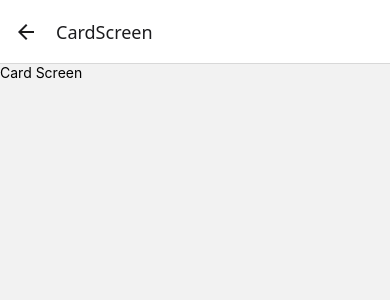
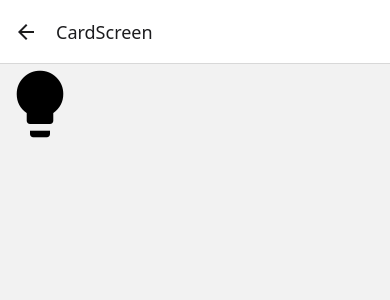
Before and after one commit to abidroid/ReactNativeAsyncStorage, a React Native app: screen /CardScreen in a window 390 px wide. Shown: the top 300 px of the page. Built offline with nearby package versions, Linux system fonts and the light colour scheme.

Commit message:
card design

```diff
--- a/screens/CardScreen.js
+++ b/screens/CardScreen.js
@@ -1,13 +1,22 @@
 import {View, Text} from 'react-native';
+import { MaterialIcons } from '@expo/vector-icons';
+
+
+const VerticalCard = () => {
+    return (
+        <View>
+            <MaterialIcons name='lightbulb' size={80}/>
+        </View>
+    );
+};
 
 const CardScreen = () => {
 
     return (
-        <View>
-            <Text>Card Screen</Text>
-        </View>
+        <VerticalCard />
     );
 };
 
 
+
 export default CardScreen;
```
